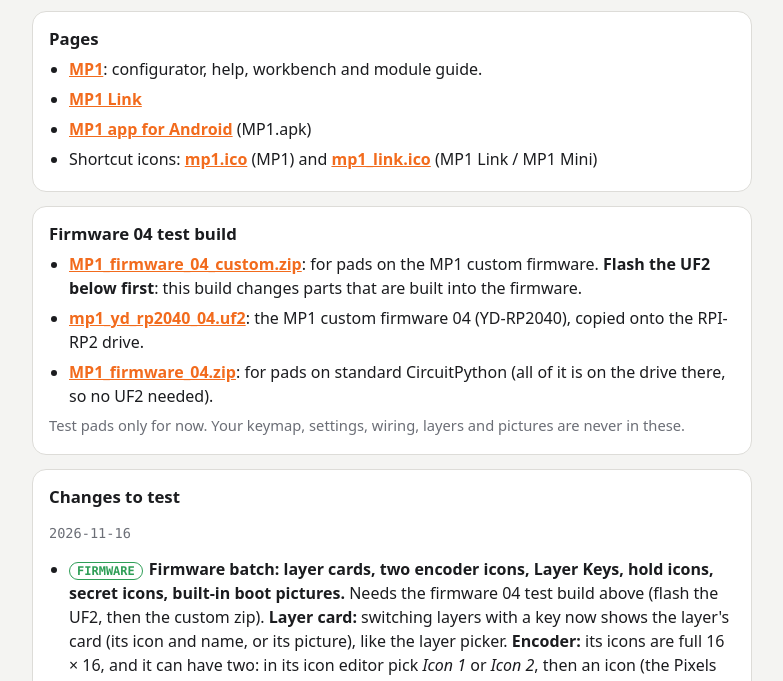
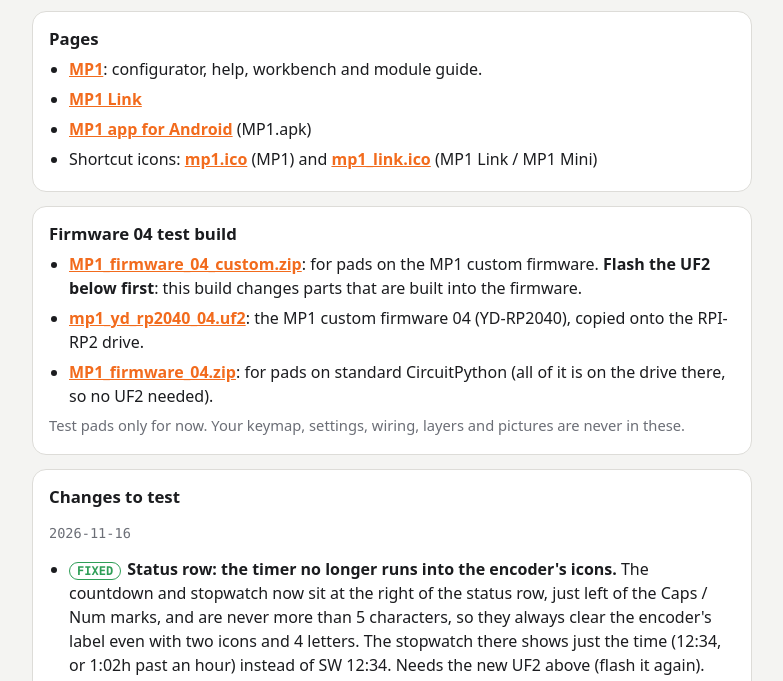
Before and after one commit to theOrneryMaker/MP1_keymap_configurator, a plain HTML site: page fw04/index.html in a window 1280 px wide. Shown: the part 104-785 px from the top of the page, without its empty margins (248-1031 px from the left). Drawn offline with Linux system fonts and the light colour scheme.

Commit message:
fw04 test: status row timer never overlaps the encoder's label
The countdown / stopwatch in the status row is right-aligned against the
Caps Lock box (ends at x 102) and is 5 characters at most, so it starts at
x 73 or later: clear of the widest encoder label (two icons and 4 letters,
ends at x 69). The stopwatch there drops its "SW " prefix: 12:34, 1:02h.
New UF2 and zips (display.py and stopwatch.py are built into the
custom firmware); checked on the test pad.

Co-Authored-By: Claude Opus 5.5 <noreply@anthropic.com>
Claude-Session: https://claude.ai/code/session_016VKLVTKTXbUMuyqgU1SGqb

```diff
--- a/fw04/index.html
+++ b/fw04/index.html
@@ -50,6 +50,7 @@ ul { margin: 6px 0; padding-left: 20px; } li { margin: 6px 0; }
     <h2>Changes to test</h2>
     <p class="date">2026-11-16</p>
     <ul>
+      <li><span class="tag">FIXED</span><strong>Status row: the timer no longer runs into the encoder's icons.</strong> The countdown and stopwatch now sit at the right of the status row, just left of the Caps / Num marks, and are never more than 5 characters, so they always clear the encoder's label even with two icons and 4 letters. The stopwatch there shows just the time (12:34, or 1:02h past an hour) instead of SW 12:34. Needs the new UF2 above (flash it again).</li>
       <li><span class="tag">FIRMWARE</span><strong>Firmware batch: layer cards, two encoder icons, Layer Keys, hold icons, secret icons, built-in boot pictures.</strong> Needs the firmware 04 test build above (flash the UF2, then the custom zip). <strong>Layer card:</strong> switching layers with a key now shows the layer's card (its icon and name, or its picture), like the layer picker. <strong>Encoder:</strong> its icons are full 16 × 16, and it can have two: in its icon editor pick <em>Icon 1</em> or <em>Icon 2</em>, then an icon (the Pixels tab's status size is 16 × 16 now). <strong>Layer Keys:</strong> turn the encoder to move a box from layer to layer (the page follows), click to go there, hold to go back; the keys still work; a layer with an icon shows it on its key. <strong>Hold screen:</strong> a HOLD+KEY slot's icon (Settings tab, Key action…) shows there; saving Settings updates the pad's icons when the keymap was opened from the same drive. <strong>Secret layers:</strong> their icons now show on the pad; they're kept inside the encrypted secret.json (saving them needs MP1 Link, like the secret layers themselves). <strong>Boot pictures:</strong> the default ones are built into the firmware and no longer listed in Drop-ins; only your own show there.</li>
       <li><span class="tag">NEW</span><strong>Fix a key's whole label, pixel by pixel.</strong> Click a key's label picture, then <em>Fix the whole label…</em>: its letters and icons open as one 30 × 24 picture in the pixel editor (Draw, Select and move, Invert, Clear, <em>As converted</em> to start over). After <em>Use these pixels</em> the key's tile, the screen preview and the Link player show your version, and <em>Save to drive</em> sends it to the pad as the key's label (works with the firmware already on the pads). Change the key's text or icons and the fix no longer applies; <em>Undo the label fix</em> removes it.</li>
       <li><span class="tag">NEW</span><strong>Shortcut icons for MP1 and MP1 Link.</strong> The Toolkit folder now has <strong>mp1_link.ico</strong> (the pad's screen with four keys) next to <strong>mp1.ico</strong> (the four keys), both sharp at every Windows size up to 256 px. Download them from the Pages list above to try now. To set one: right-click the shortcut → Properties → Change Icon… → Browse…, pick the .ico. Help explains it too (keep the .ico next to the shortcut so it stays when the pad is unplugged).</li>
```
Also changed, not shown: 3 other files.
